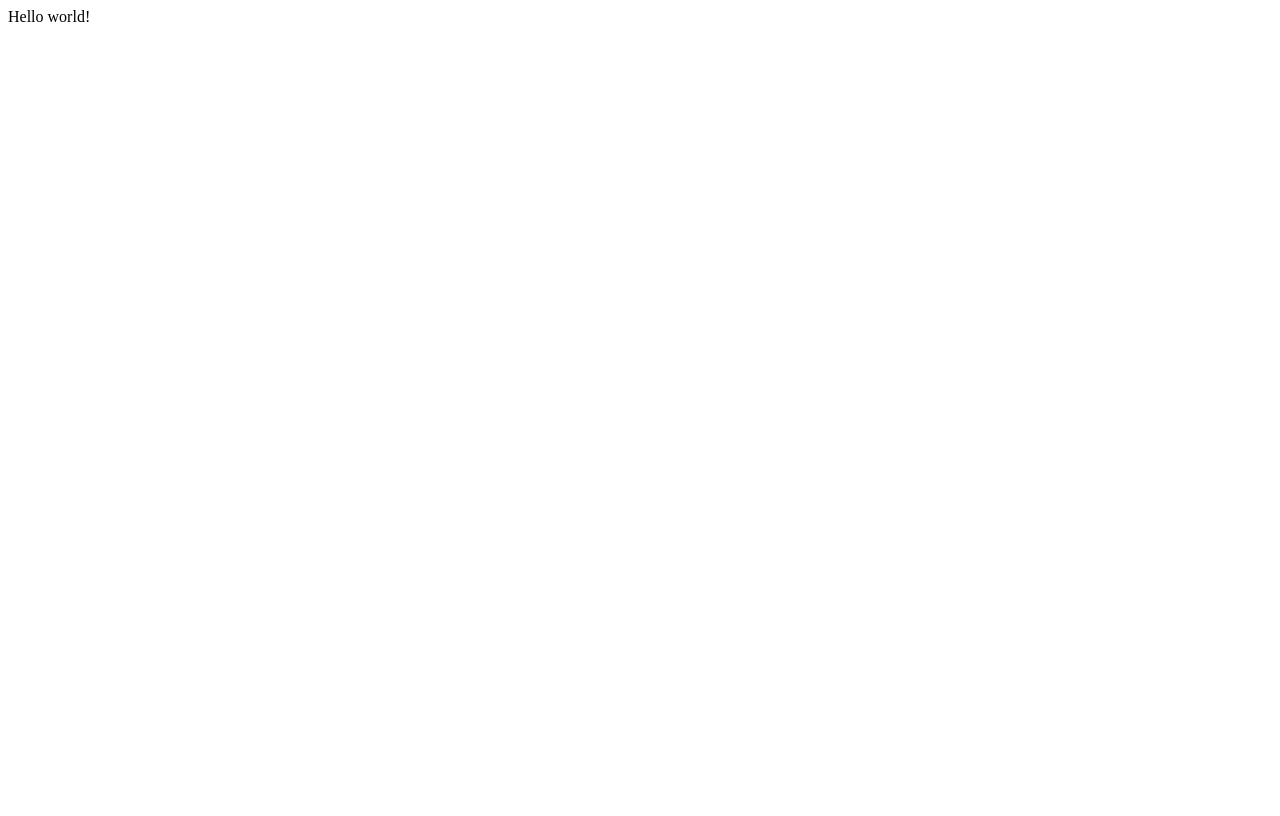
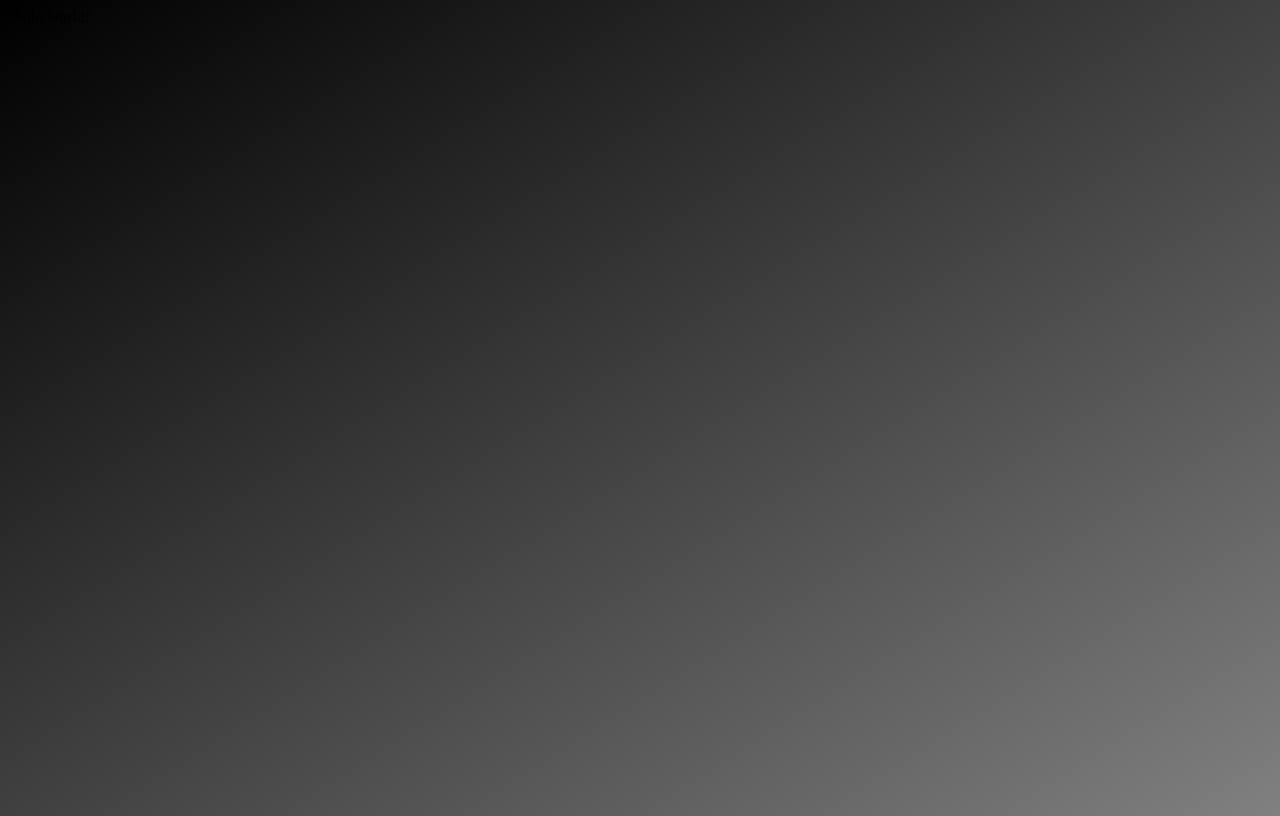
Before and after one commit to Jules3specss/julesw.online, a plain HTML site: page html/home.html in a window 1280 px wide. Drawn offline with Linux system fonts and the light colour scheme.

Commit message:
Added a css code

```diff
--- a/html/home.html
+++ b/html/home.html
@@ -3,6 +3,7 @@
 <head>
     <meta charset="UTF-8">
     <meta name="viewport" content="width=device-width, initial-scale=1.0">
+    <link rel="stylesheet" href="../style/style.css">
     <title>Document</title>
 </head>
 <body>
--- /dev/null
+++ b/style/style.css
@@ -0,0 +1,5 @@
+body {
+    background-image: linear-gradient(to bottom right,black, grey);
+    background-repeat: no-repeat;
+    height: 100vh;
+}
```
Also changed, not shown: 1 other file.
